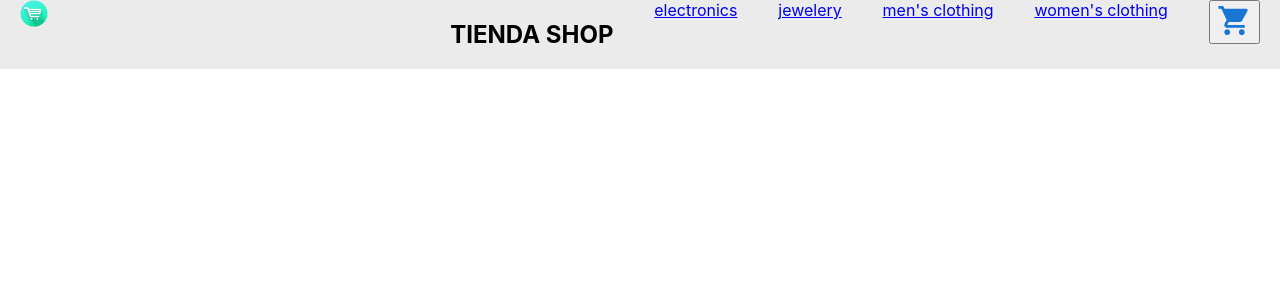
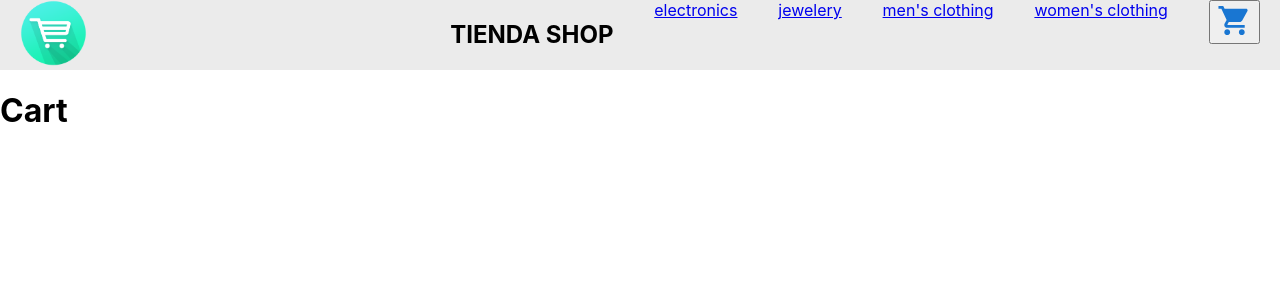
Before and after one commit to LuisLCalvi/Tienda-Reactjs, a React (Create React App) app: page /cart in a window 1280 px wide. Shown: the top 300 px of the page. Built offline with nearby package versions, Linux system fonts and the light colour scheme.

Commit message:
modificando cart

```diff
--- a/src/App.js
+++ b/src/App.js
@@ -1,4 +1,3 @@
-import logo from './logo.svg';
 import './App.css';
 import NavBar from './Components/NavBar/NavBar';
 import ItemListContainer from './Containers/ItemListContainer';
@@ -17,7 +16,7 @@ function App() {
         <Route path="/" element={<ItemListContainer/>} />
         <Route path="/category/:categoryId" element={<ItemListContainer />}/>
         <Route path="/product/:productId" element={<ItemDetailsContainer />}/>
-        <Route path="./Components/NavBar/Cart" element={<Cart />} />
+        <Route path="/cart" element={<Cart />} />
       </Routes>
     </BrowserRouter>
   )
--- a/src/Components/NavBar/Cart.js
+++ b/src/Components/NavBar/Cart.js
@@ -3,7 +3,9 @@ import React from 'react'
 
 const Cart = () => {
 return (
-    <div>Cart</div>
+    <div>
+        <h1>Cart</h1>
+    </div>
 )
 }
 
--- a/src/Components/NavBar/NavBar.js
+++ b/src/Components/NavBar/NavBar.js
@@ -22,13 +22,12 @@ return (
 
     <nav style={style.navStyle}>
 
-
     <Link to="/"> <img style={style.imagenstyle} src = {logo} alt=""/></Link>
+    <h1 style ={style.h2Style}>TIENDA SHOP</h1>
+    {categories.map((category) => <NavLink key={category.id} to={category.route}>{category.name}</NavLink>)}
+    <Link to="/cart"><CartWidget /></Link>
 
 
-    <h1 style ={style.h2Style}>TIENDA SHOP</h1>
-    {categories.map((category) => <NavLink key={category.id} to={category.route}>{category.name}</NavLink>)}
-    <Link to="./Cart.js"><CartWidget /></Link>
     </nav>
 
 
@@ -48,8 +47,8 @@ export default NavBar
 const style = {
 
     imagenstyle:{
-        width: '7%',
-        heigth: '7%',
+        width: '17%',
+        heigth: '17%',
     },
 
     h2Style:{
--- a/src/Containers/ItemDetail.jsx
+++ b/src/Containers/ItemDetail.jsx
@@ -28,7 +28,7 @@ const onAdd = ({contador}) =>{
 
                 {!finalized
                 ? <ItemCount initial={1} stock={8} onAdd={onAdd} />
-                :<Link to= "../Components/NavBar/Cart.js">
+                :<Link to= "/Cart">
                     <button>Finalizar compra</button>
                 </Link> }
 
```
